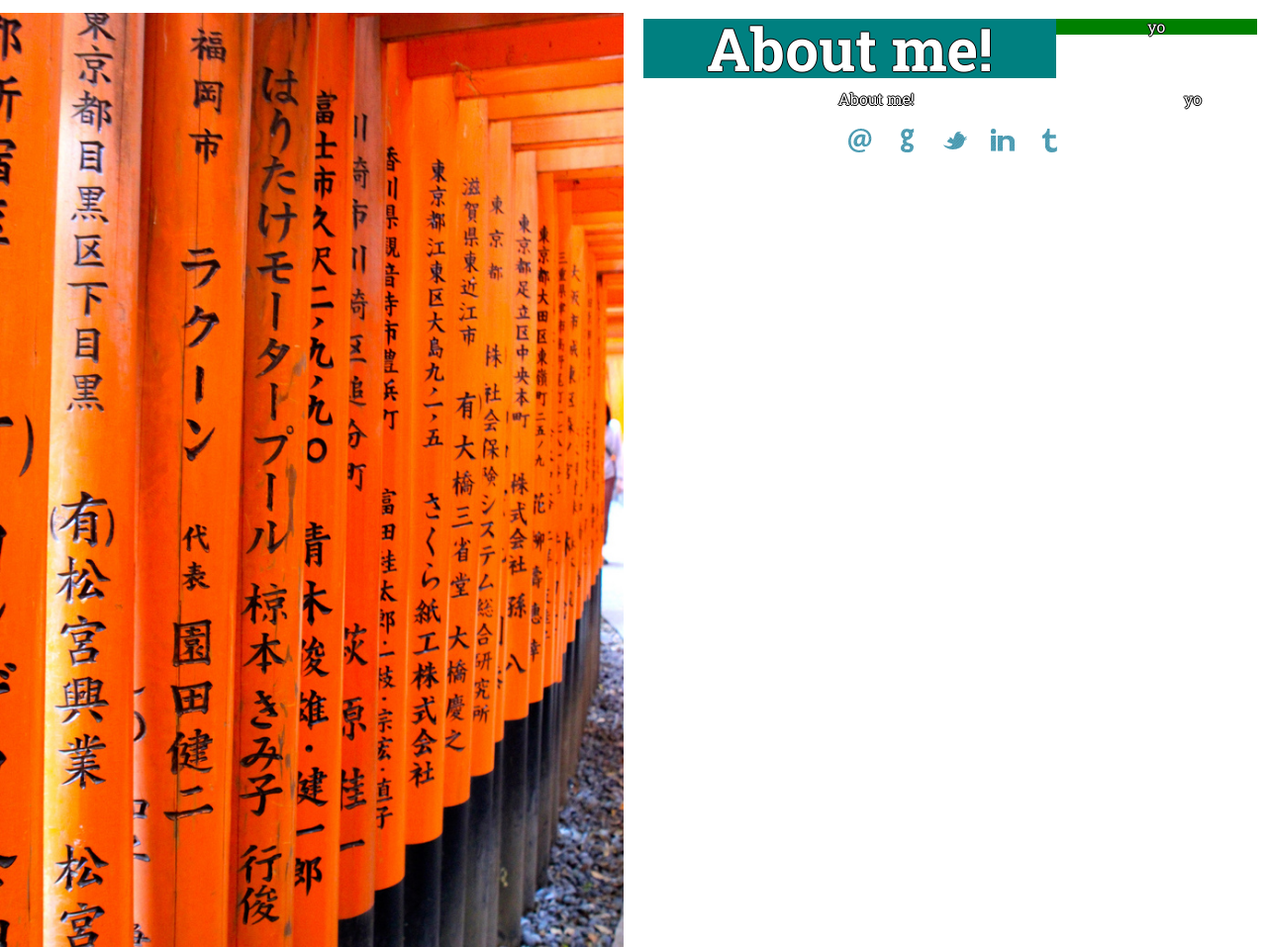
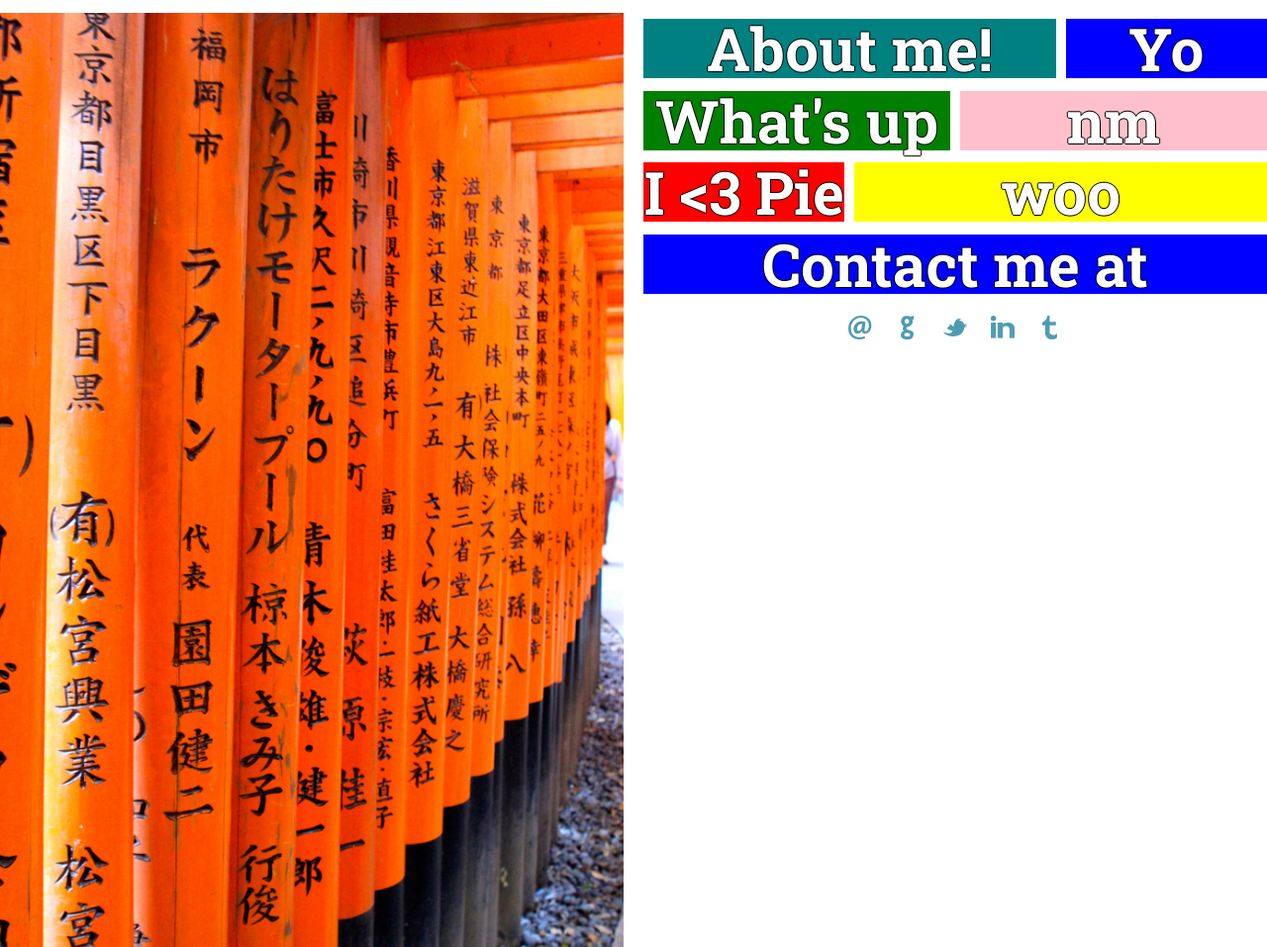
Before and after one commit to nihwang/personal_website, a plain HTML site: page index.html in a window 1280 px wide. Shown: the whole page at 99% size. Drawn offline with Linux system fonts and the light colour scheme.

Commit message:
added more boxes

```diff
--- a/css/style.css
+++ b/css/style.css
@@ -16,20 +16,32 @@ img {
 h1 {
 	font-size: 60px;
 }
+
 .about-me {
 	background-color: teal;
 }
 
-.container {
-	float:left;
-  width:100%;
-  background:yellow;
+.blue {
+	background-color: blue;
 }
 
-.blue {
+.green {
 	background-color: green;
-	height: auto;
 }
+
+.pink {
+	background-color: pink;
+}
+
+.red {
+	background-color: red;
+}
+
+.yellow {
+	background-color: yellow;
+}
+
+/*------SOCIAL BUTTONS-------*/
 
 .social-buttons li {
 	display: inline;
--- a/index.html
+++ b/index.html
@@ -12,10 +12,13 @@
 </head>
 <body>
 	<div class="section group">
+
 		<div class="intro col span_2_of_4">
 			<img src="img/fushimi.jpg" alt="fushimi inari">
 		</div>
+
 		<div class="right-side col span_2_of_4">
+
 			<div class="number-1 section group">
 				<div class="about-me col span_2_of_3">
 					<h1 id="trigger-overlay">About me!</h1>
@@ -25,19 +28,36 @@
 						<p>Hi My name is Nina!</p>
 					</div>
 				</div>
-				<div class="container1">
-					<div class="blue col span_1_of_3">
-						yo
-					</div>
+				<div class="blue col span_1_of_3">
+					<h1>Yo</h1>
 				</div>
 			</div>
+
 			<div class="number-2 section group">
-				<div class="col span_3_of_4">
-					About me!
+				<div class=" green col span_2_of_4">
+					<h1>What's up</h1>
 				</div>
-				<div class="col span_1_of_4">
-					yo
+				<div class="pink col span_2_of_4">
+					<h1>nm</h1>
 				</div>
+			</div>
+
+			<div class="number-3 section group">
+				<div class="red col span_1_of_3">
+					<h1>I <3 Pie</h1>
+				</div>
+
+				<div class="yellow col span_2_of_3">
+					<h1>woo</h1>
+				</div>
+			</div>
+
+			<div class="number-4 section group">
+				<div class="blue col span_3_of_3">
+					<h1>Contact me at</h1>
+				</div>
+			</div>
+
 			<div class="social section group">
 				<div class="col span_3_of_3">
 					<ul class="social-buttons">
@@ -49,7 +69,6 @@
 					</ul>
 				</div>
 			</div>
-			</div>
 		</div>
 	</div>
 	<script src="js/classie.js"></script>
```
